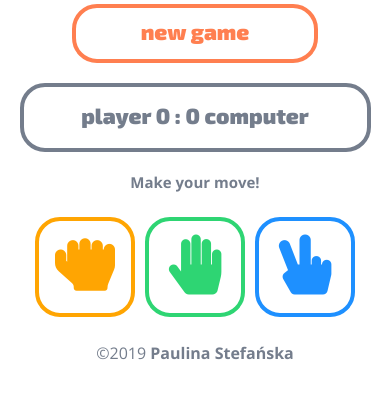
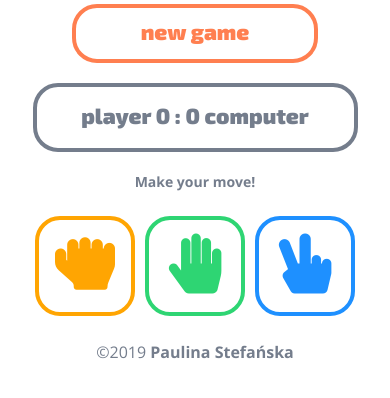
Before and after one commit to paulinastefanska/game-rock-paper-scissors, a website: page index.html in a window 390 px wide. Shown: the part 202-600 px from the top of the page. Drawn offline with nearby package versions, Linux system fonts and the light colour scheme.

Commit message:
Change media result width size

```diff
--- a/sass/style.scss
+++ b/sass/style.scss
@@ -177,11 +177,11 @@ body {
     font-size: 22px;
   }
   .result {
-    width: 90%;
+    width: 325px;
     font-size: 22px;
   }
   .outputResult {
-    font-size: 15px;
+    font-size: 14px;
   }
   [class^="btn"] {
     margin: 5px 5px;
```
Also changed, not shown: css/style.css.
